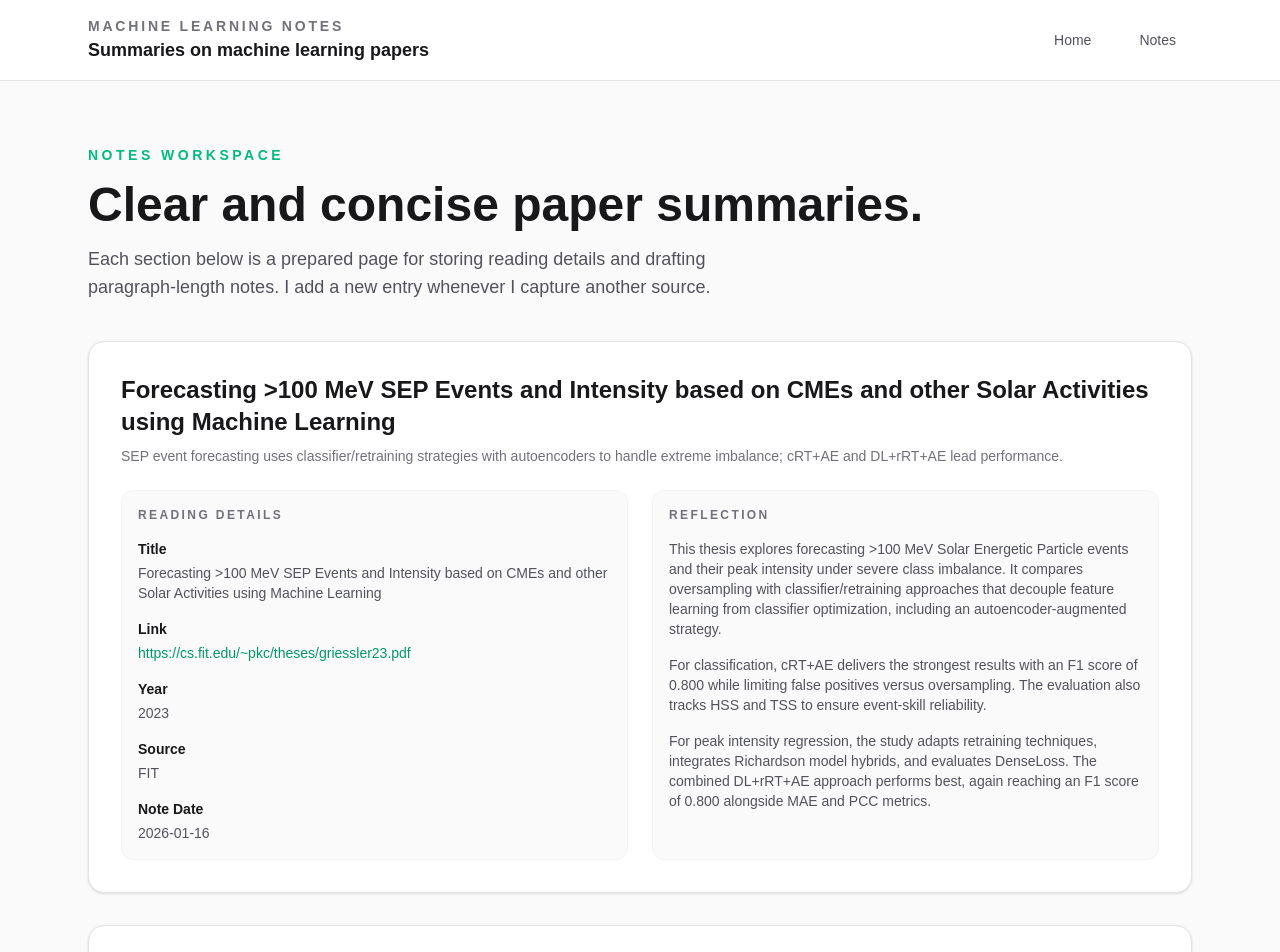
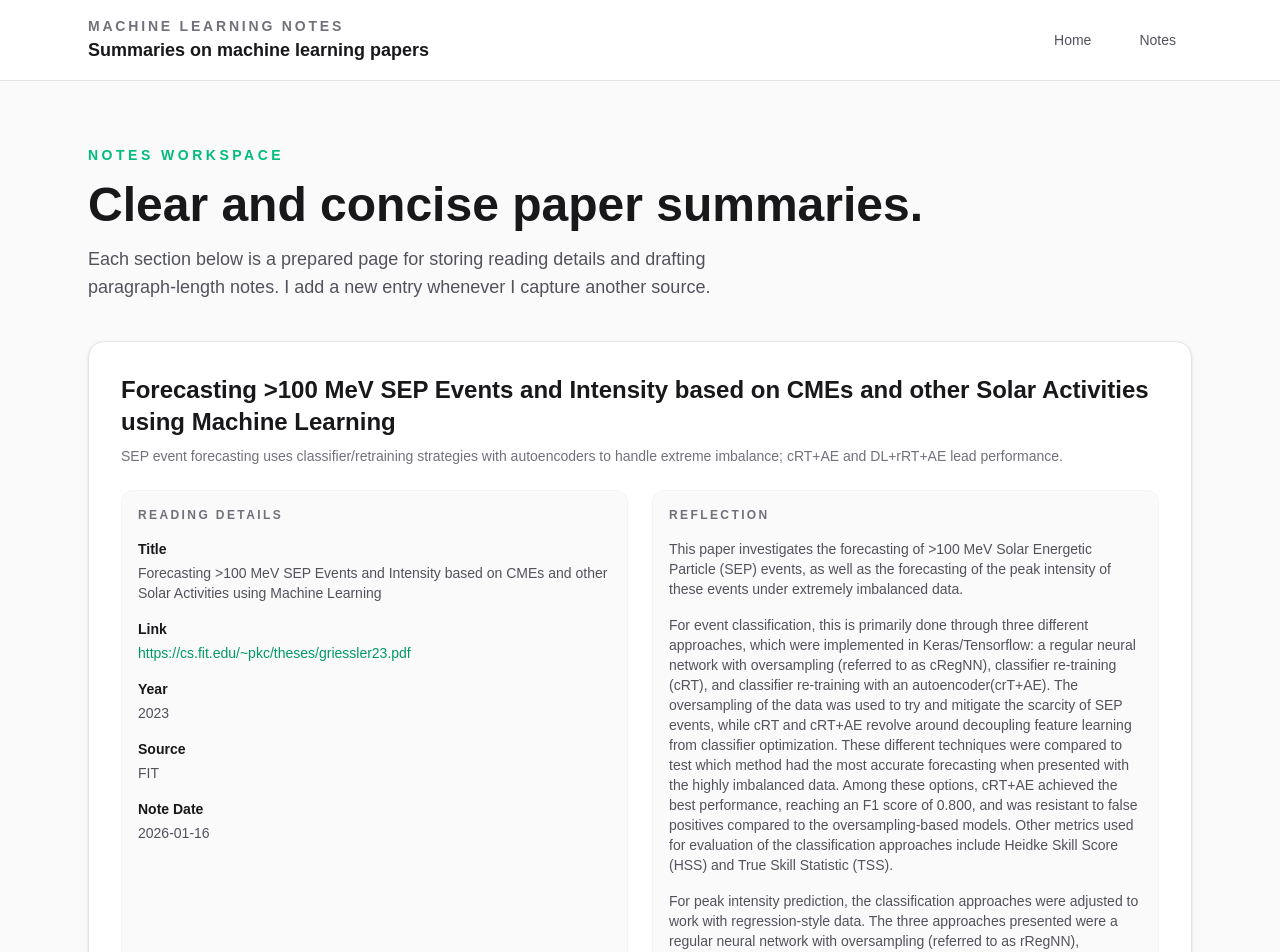
Before and after one commit to danielx1611/ML-Research-Summaries, a Next.js app: page /summaries in a window 1280 px wide. Shown: the top 952 px of the page. Built offline with nearby package versions, Linux system fonts and the light colour scheme.

Commit message:
Update text on SEP summary

```diff
--- a/app/summaries/page.tsx
+++ b/app/summaries/page.tsx
@@ -10,9 +10,9 @@ const summaryTemplates = [
     source: "FIT",
     noteDate: "2026-01-16",
     reflection: [
-      "This thesis explores forecasting >100 MeV Solar Energetic Particle events and their peak intensity under severe class imbalance. It compares oversampling with classifier/retraining approaches that decouple feature learning from classifier optimization, including an autoencoder-augmented strategy.",
-      "For classification, cRT+AE delivers the strongest results with an F1 score of 0.800 while limiting false positives versus oversampling. The evaluation also tracks HSS and TSS to ensure event-skill reliability.",
-      "For peak intensity regression, the study adapts retraining techniques, integrates Richardson model hybrids, and evaluates DenseLoss. The combined DL+rRT+AE approach performs best, again reaching an F1 score of 0.800 alongside MAE and PCC metrics.",
+      "This paper investigates the forecasting of >100 MeV Solar Energetic Particle (SEP) events, as well as the forecasting of the peak intensity of these events under extremely imbalanced data.",
+      "For event classification, this is primarily done through three different approaches, which were implemented in Keras/Tensorflow: a regular neural network with oversampling (referred to as cRegNN), classifier re-training (cRT), and classifier re-training with an autoencoder(crT+AE). The oversampling of the data was used to try and mitigate the scarcity of SEP events, while cRT and cRT+AE revolve around decoupling feature learning from classifier optimization. These different techniques were compared to test which method had the most accurate forecasting when presented with the highly imbalanced data. Among these options, cRT+AE achieved the best performance, reaching an F1 score of 0.800, and was resistant to false positives compared to the oversampling-based models. Other metrics used for evaluation of the classification approaches include Heidke Skill Score (HSS) and True Skill Statistic (TSS).",
+      "For peak intensity prediction, the classification approaches were adjusted to work with regression-style data. The three approaches presented were a regular neural network with oversampling (referred to as rRegNN), regression re-training (rRT), and regression re-training with an autoencoder (rRT+AE). Additionally, the paper incorporates the Richardson model through two strategies: Combining the Richardson Forecast (RC), which blends a neural-network’s predictions with Richardson’s forecast, and Learning Richardson Error, which helps train a model by teaching it to correct residual errors present in the Richardson equation. A loss-based approach, DenseLoss (DL), was also evaluated to address the imbalance in regression methods without oversampling. After comparison, it becomes evident that the combination of DL+rRT+AE performed the best, with an F1 score of 0.800. Additional metrics used for evaluation of the regression approaches include HSS, TSS, mean absolute error (MAE), and pearson correlation (PCC).",
     ],
   },
   {
```
